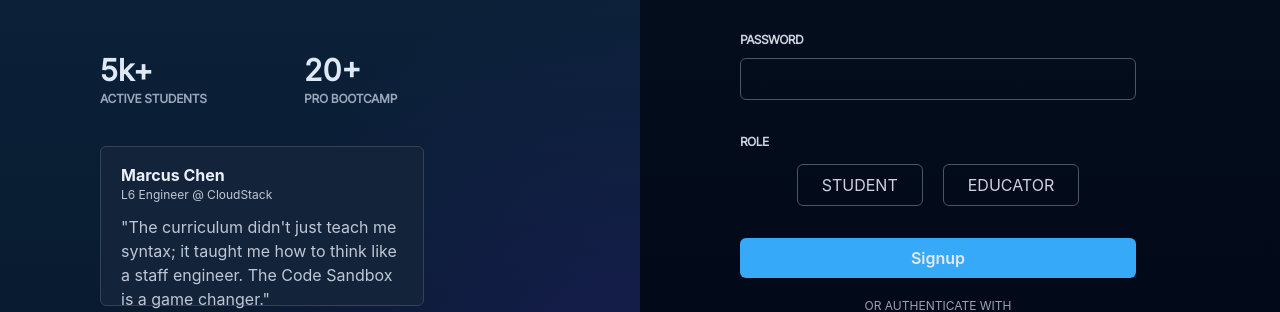
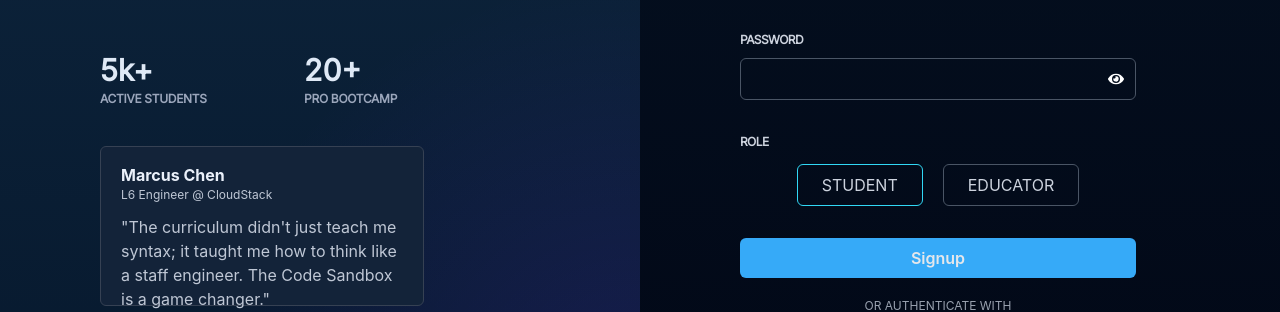
Before and after one commit to kashaf009/CodeLikePro, a React (Vite) app in the folder frontend/: page /signup in a window 1280 px wide. Shown: the part 484-796 px from the top of the page. Built offline with nearby package versions, Linux system fonts and the light colour scheme.

Commit message:
feat:added more feature in signin page

```diff
--- a/frontend/index.html
+++ b/frontend/index.html
@@ -2,7 +2,7 @@
 <html lang="en">
   <head>
     <meta charset="UTF-8" />
-    <link rel="icon" type="image/svg+xml" href="./public/icon.png" />
+    <link rel="icon" type="image/svg+xml" href="icon.png" />
     <meta name="viewport" content="width=device-width, initial-scale=1.0" />
     <title>CodeLikePro</title>
   </head>
--- a/frontend/src/components/Signup.jsx
+++ b/frontend/src/components/Signup.jsx
@@ -4,8 +4,20 @@ import "@fontsource/jetbrains-mono";
 import "@fontsource/ibm-plex-mono";
 import { FaCode } from "react-icons/fa";
 import { FaGoogle } from "react-icons/fa";
+import { FaEye } from "react-icons/fa";
+import { FaEyeSlash } from "react-icons/fa";
+import { useState } from "react";
+import { useNavigate } from "react-router-dom";
 
 const Signup = () => {
+  const navigate = useNavigate();
+  const [showPass, setshowPass] = useState(false);
+  const [role, setRole] = useState("student");
+
+  const toggleShowPass = () => {
+    setshowPass(!showPass);
+  };
+
   return (
     <div className="md:grid md:grid-cols-2 ">
       {/* left side  */}
@@ -109,11 +121,23 @@ const Signup = () => {
             >
               PASSWORD
             </label>
-            <input
-              className="w-full mt-2 border rounded-md outline-[#31d8f5] border-gray-600 text-[#dfe9f6] py-2 px-4"
-              id="password"
-              type="password"
-            />
+            <div
+              htmlFor="password"
+              className="w-full focus-within:border-2 focus-within:border-[#41e0fb] flex mt-2 border items-center rounded-md out  border-gray-600 text-[#dfe9f6] py-2 px-2"
+            >
+              <input
+                className="w-[95%] outline-none"
+                id="password"
+                type={showPass ? "text" : "password"}
+              />
+              <span onClick={toggleShowPass}>
+                {showPass ? (
+                  <FaEyeSlash className="text-white" />
+                ) : (
+                  <FaEye className="text-white" />
+                )}
+              </span>
+            </div>
           </div>
           <div className="mt-7  ">
             <label
@@ -123,10 +147,20 @@ const Signup = () => {
               ROLE
             </label>
             <div className=" mb-8 flex items-center justify-center gap-5 mt-3">
-              <span className="text-[#cdd3de] border py-1 px-3 md:py-2 md:px-6 border-gray-600 hover:border-[#31d8f5] rounded-md">
+              <span
+                onClick={() => setRole("student")}
+                className={`text-[#cdd3de] border py-1 px-3 md:py-2 md:px-6 rounded-md cursor-pointer
+
+      ${role === "student" ? "border-[#31d8f5]" : "border-gray-600"}`}
+              >
                 STUDENT
               </span>
-              <span className="text-[#cdd3de] py-1 px-3 md:py-2  md:px-6 border border-gray-600 hover:border-[#31d8f5] rounded-md">
+              <span
+                onClick={() => setRole("educator")}
+                className={`text-[#cdd3de] border py-1 px-3 md:py-2 md:px-6 rounded-md cursor-pointer
+
+      ${role === "educator" ? "border-[#31d8f5]" : "border-gray-600"}`}
+              >
                 EDUCATOR
               </span>
             </div>
@@ -144,13 +178,23 @@ const Signup = () => {
             </div>
 
             <div className="flex cursor-pointer justify-center mb-5 border hover:bg-slate-900 border-gray-600 py-2 rounded-md items-center ">
-              <span><FaGoogle className="text-white" /></span>
+              <span>
+                <FaGoogle className="text-white" />
+              </span>
               <p className="text-white">oogle</p>
-
             </div>
 
-            <p className="text-center text-sm text-gray-400">Already have an account? <span className="text-[#31d8f5] cursor-pointer hover:text-[#01a5c2] text-sm">Log in</span></p>
-
+            <p className="text-center text-sm text-gray-400">
+              Already have an account?{" "}
+              <span
+                onClick={() => {
+                  navigate("/login");
+                }}
+                className="text-[#31d8f5] cursor-pointer hover:text-[#01a5c2] text-sm"
+              >
+                Log in
+              </span>
+            </p>
           </div>
         </section>
       </div>
```
